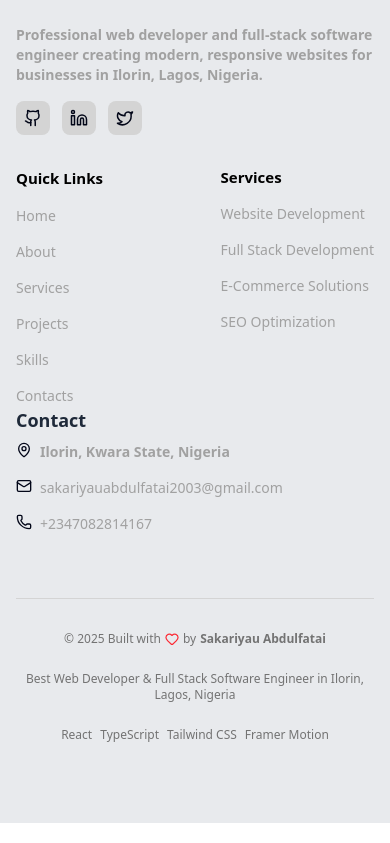
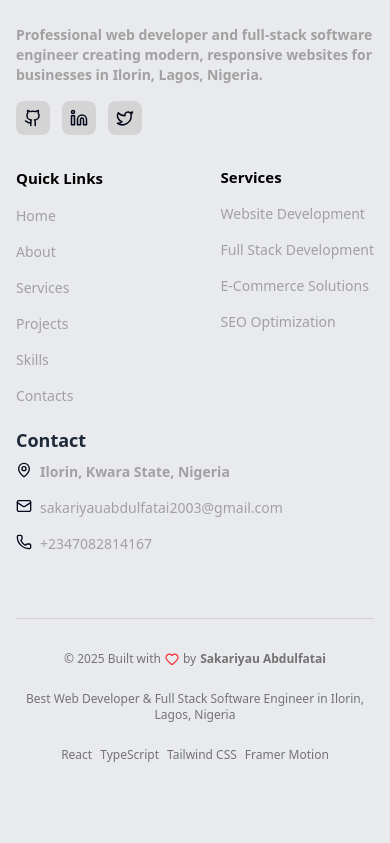
Before and after one commit to AbdulfataiOlarewaju/Abdulfatai-s-portifolio, a React (Vite) app: page / in a window 390 px wide. Shown: the part 948-1791 px from the top of the page. Built offline with nearby package versions, Linux system fonts and the light colour scheme.

Commit message:
editing the footer

```diff
--- a/src/components/footer.jsx
+++ b/src/components/footer.jsx
@@ -168,7 +168,7 @@ function Footer() {
         </motion.div>
 
         {/* Contact Section */}
-        <motion.div variants={itemVariants} className="w-full md:w-1/4">
+        <motion.div variants={itemVariants} className="w-full md:w-1/4 mt-5 md:mt-0">
           <h3 className="text-lg font-semibold text-gray-800 dark:text-white mb-2">Contact</h3>
           <motion.p
             whileHover={{ x: 3 }}
```
